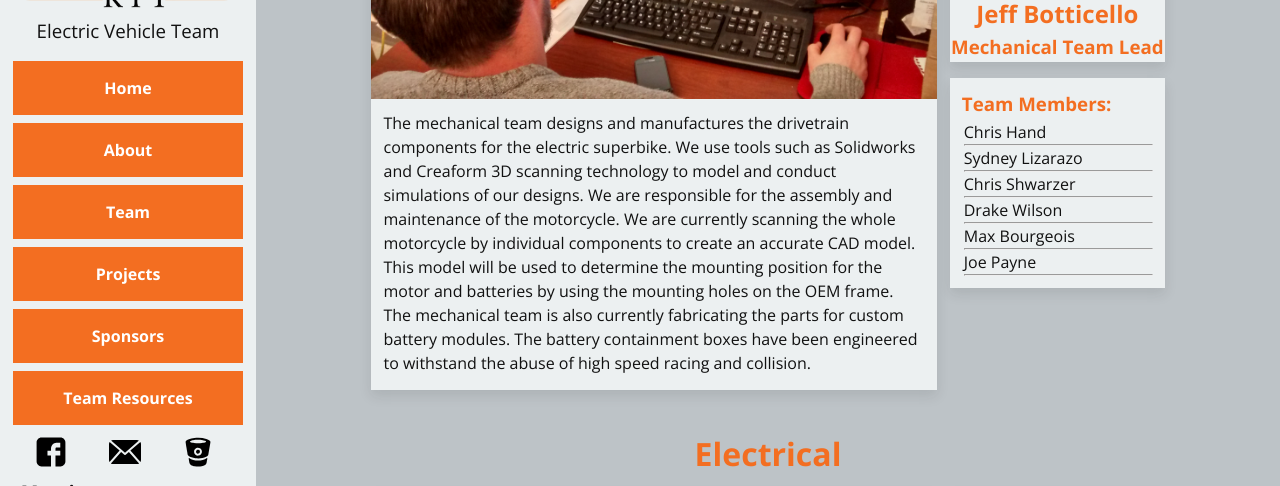
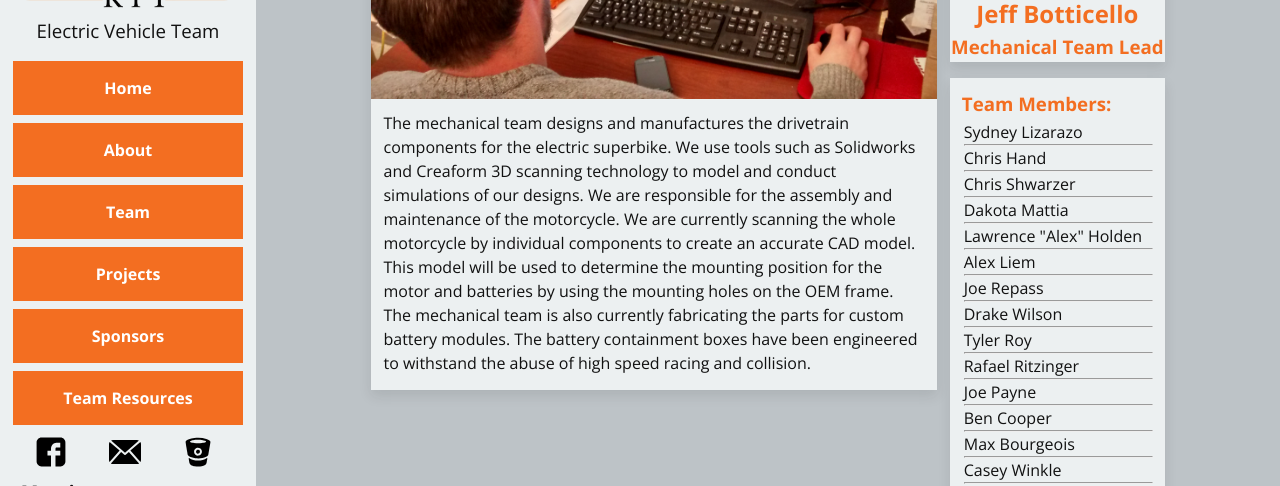
Before and after one commit to RIT-EVT/RIT-EVT.github.io, a Jekyll site: the page built from team/index.html, in a window 1280 px wide and 900 px high, scrolled down 540 px, cut to the strip 139-625 px from the top of the window. Built offline with Jekyll 4.4.1, drawn with Linux system fonts in a browser that asks for light colours.

Commit message:
Update teams.yml
Updated Mechanical Team

```diff
--- a/_data/teams.yml
+++ b/_data/teams.yml
@@ -19,12 +19,20 @@
   past_projects:
     - coming_soon
   members:
+    - Sydney Lizarazo
     - Chris Hand
-    - Sydney Lizarazo
     - Chris Shwarzer
+    - Dakota Mattia
+    - Lawrence "Alex" Holden
+    - Alex Liem
+    - Joe Repass
     - Drake Wilson
+    - Tyler Roy
+    - Rafael Ritzinger
+    - Joe Payne
+    - Ben Cooper
     - Max Bourgeois
-    - Joe Payne
+    - Casey Winkle
 
 - name: Electrical
   img: "/img/teams/ElectricalTeam.png"
```
